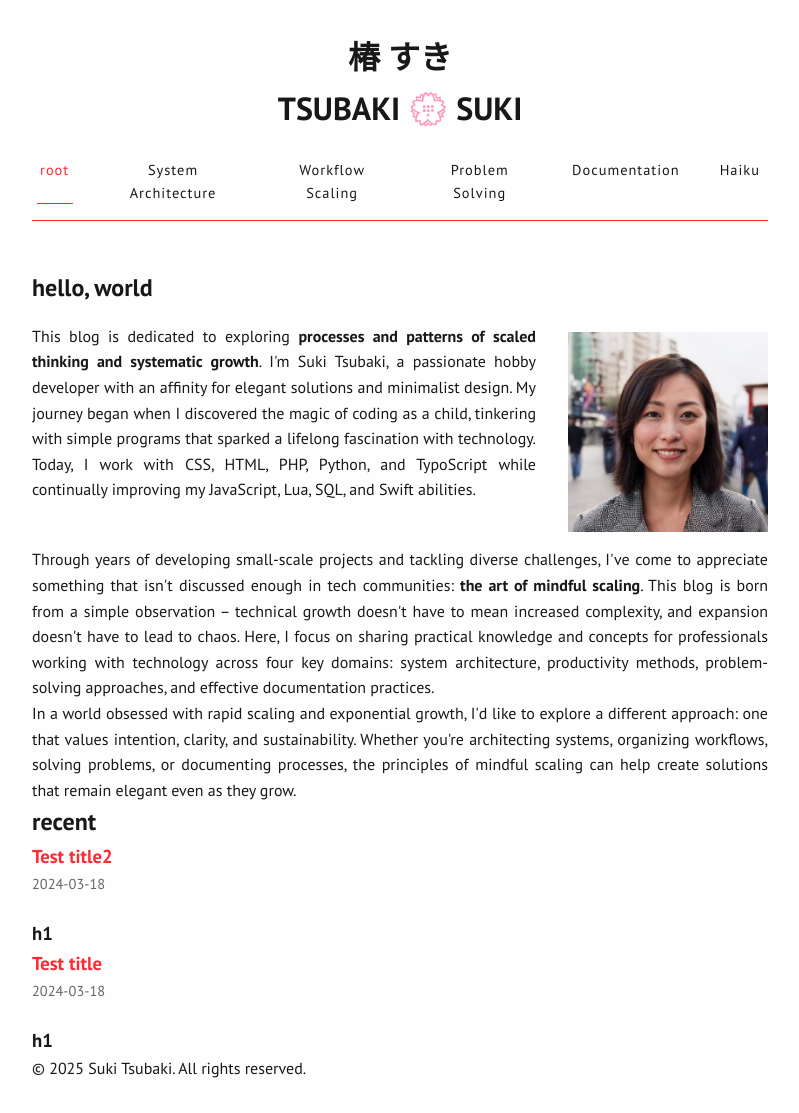
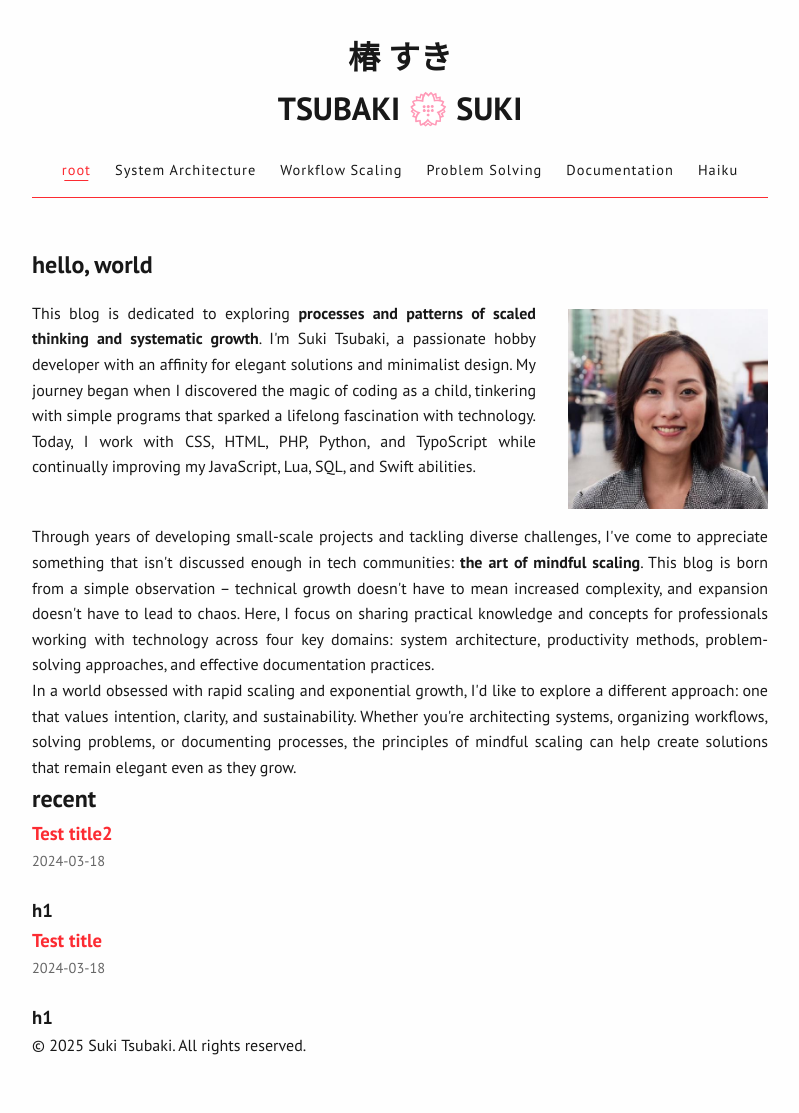
Before and after one commit to sukitsubaki/sukitsubaki.github.io, a Jekyll site: the page built from index.html, in a window 1280 px wide. Shown: the whole page, without its empty margins (240-1039 px from the left). Built offline with Jekyll 4.4.1, drawn with Linux system fonts in a browser that asks for light colours; after the commit the page ends 1090 px from its top, so only the background shows below that.

Commit message:
Update styles.css

```diff
--- a/assets/css/styles.css
+++ b/assets/css/styles.css
@@ -192,7 +192,7 @@
     text-decoration: none;
     font-size: 0.9rem;
     letter-spacing: 1px;
-    padding: 0rem 0.5rem;
+    padding: 0;
     transition: color 0.3s ease;
     position: relative;
 }
```
